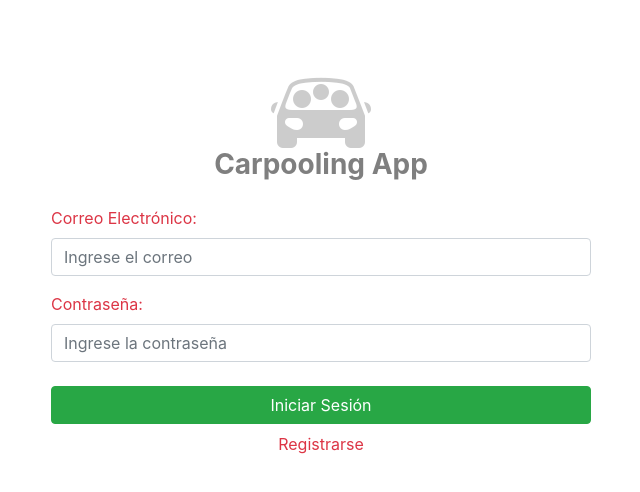
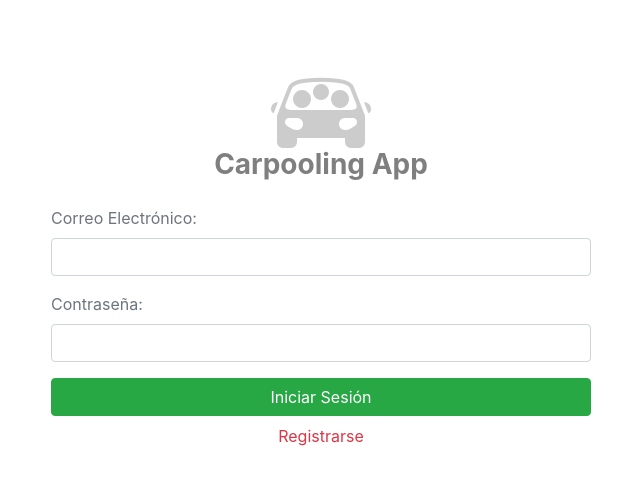
Before and after one commit to machucagelvez/carpooling-front, a React (Create React App) app: page / in a window 1280 px wide. Shown: the top 492 px of the page, without its empty margins (319-959 px from the left). Built offline with nearby package versions, Linux system fonts and the light colour scheme.

Commit message:
Sidebar y validación Login

```diff
--- a/package.json
+++ b/package.json
@@ -11,8 +11,10 @@
     "react": "^17.0.2",
     "react-bootstrap": "^1.6.0",
     "react-dom": "^17.0.2",
+    "react-icons": "^4.2.0",
     "react-router-dom": "^5.2.0",
     "react-scripts": "4.0.3",
+    "styled-components": "^5.3.0",
     "web-vitals": "^1.1.2",
     "yup": "^0.32.9"
   },
--- a/src/components/ModalNewRoute.js
+++ b/src/components/ModalNewRoute.js
@@ -53,7 +53,6 @@ function ModalNewRoute(props) {
                         onSubmit={(values, actions) => {
                             SaveRoute(values, props)
                             actions.setSubmitting(false);
-
                         }}
                         initialValues={{
                             routeName: '',
--- /dev/null
+++ b/src/components/Sidebar.js
@@ -0,0 +1,123 @@
+import React, { useState } from "react";
+import styled from "styled-components";
+import { Link } from "react-router-dom";
+import * as FaIcons from "react-icons/fa";
+import * as AiIcons from "react-icons/ai";
+import * as BiIcons from "react-icons/bi";
+import * as IoIcons from "react-icons/io";
+import * as VscIcons from "react-icons/vsc";
+import { IconContext } from "react-icons/lib";
+
+const Nav = styled.div`
+background: rgb(83, 83, 83);
+height: 80px;
+display: flex;
+justify-content: flex-start;
+align-items: center;
+`;
+
+const NavIcon = styled(Link)`
+margin-left: 2rem;
+font-size: 2rem;
+height: 80px;
+display: flex;
+justify-content: flex-start;
+align-items: center;
+`;
+
+const SidebarNav = styled.nav`
+background: rgb(83, 83, 83);
+width: 200px;
+height: 100vh;
+display: flex;
+justify-content: center;
+position: fixed;
+top: 0;
+left: ${({ sidebar }) => (sidebar ? "10" : "-100%")};
+transition: 350ms;
+z-index: 10;
+`;
+
+const SidebarWrap = styled.div`
+width: 100%;
+`;
+
+const SidebarLink = styled(Link)`
+display: flex;
+color: white;
+justify-content: space-between;
+align-items: center;
+padding: 20px;
+list-style: none;
+height: 60px;
+text-decoration: none;
+font-size: 18px;
+
+&:hover {
+	background: #252831;
+	border-left: 4px solid rgb(0, 153, 255);
+	cursor: pointer;
+}
+`;
+
+const SidebarLabel = styled.span`
+margin-left: 16px;
+`;
+
+function Sidebar() {
+    const [sidebar, setSidebar] = useState(false);
+    const showSidebar = () => setSidebar(!sidebar);
+
+    return (
+            <>
+                <IconContext.Provider value={{ color: "white" }}>
+                    <Nav>
+                        <NavIcon to="#">
+                            <FaIcons.FaBars onClick={showSidebar} />
+                        </NavIcon>
+                        <div className="container">
+                            <h4 style={{ textAlign: "end", marginRight:"1rem", color: "white" }}>Carpooling App</h4>
+                        </div>
+                    </Nav>
+                    <SidebarNav sidebar={sidebar}>
+                    <SidebarWrap>
+                        <NavIcon to="#">
+                            <AiIcons.AiOutlineClose onClick={showSidebar} />
+                        </NavIcon>
+                        <div className="container">
+                            <h4 className="text-center text-light mt-3 mb-3">Usuario</h4>
+                            <div className="row justify-content-center mb-3">
+                                <button className="btn btn-primary btn-sm mr-2">
+                                    Usuario
+                                </button>
+                                <button className="btn btn-outline-light btn-sm">
+                                    Carpooler
+                                </button>
+                            </div>
+                        </div>
+                        <SidebarLink to="/routes">
+                            <div>
+                                <IoIcons.IoMdMap />
+                                <SidebarLabel>Mis Rutas</SidebarLabel>
+                            </div>
+                        </SidebarLink>
+                        <SidebarLink to="/configuration">
+                            <div>
+                                <VscIcons.VscGear />
+                                <SidebarLabel>Configuración</SidebarLabel>
+                            </div>
+                        </SidebarLink>
+                        <SidebarLink to="#">
+                            <div>
+                                <BiIcons.BiLogOut />
+                                <SidebarLabel>Cerrar Sesión</SidebarLabel>
+                            </div>
+                        </SidebarLink>
+                    </SidebarWrap>
+                    </SidebarNav>
+                </IconContext.Provider>
+            </>
+        );
+};
+
+export default Sidebar;
--- a/src/pages/AvailableRoutes.js
+++ b/src/pages/AvailableRoutes.js
@@ -1,6 +1,6 @@
 import { Component } from "react";
 import { withRouter, Link } from "react-router-dom";
-//import Menu from '../components/Menu'
+import Sidebar from "../components/Sidebar";
 
 class AvailableRoutes extends Component {
 
@@ -53,6 +53,7 @@ class AvailableRoutes extends Component {
 
         return (
             <div className="container">
+                <Sidebar/>
                 <div className="row d-flex justify-content-start mt-5">
                     <h4 className="text-black-50 ml-4">Rutas disponibles</h4>
                 </div>
--- a/src/pages/Login.js
+++ b/src/pages/Login.js
@@ -1,11 +1,36 @@
-import { Component } from "react";
+import { Formik } from "formik";
+//import { Component } from "react";
+import { Form, Button } from "react-bootstrap";
 import {Link} from 'react-router-dom'
 import logo from '../images/car.png'
 import './styles/Login.css'
+import * as yup from 'yup';
 
+const schema = yup.object().shape({
+    email: yup.string().email('Debe ser un email válido').required('Campo obligatorio'),
+    password: yup.string().required('Campo obligatorio')
+})
 
-class Login extends Component {
-    render() {
+function SignIn(values, props) {
+    fetch('http://localhost:4000/auth/login',{
+            method: 'POST',
+            body:JSON.stringify(values),
+            headers:{
+                'Accept': 'application/json',
+                'Content-Type': 'application/json'
+            }
+        })
+        .then(res => res.json())
+        .then(data => {
+            if(data.message!=='Login exitoso') {
+                window.alert(data.message)
+            }else{
+                props.history.push('/routes')
+            }
+        })
+}
+
+function Login(props) {
     return (
         <div className="container">
             <div className="row d-flex justify-content-center mt-5">
@@ -16,33 +41,65 @@ class Login extends Component {
             </div>
             <div className="row d-flex justify-content-center mt-3">
                 <div className="col-12 col-md-6">
-                        <form>
-                            <div className="form-group">
-                                <label className="text-danger">Correo Electrónico:</label>
-                                <input type="email" className="form-control" placeholder="Ingrese el correo"/>
-                            </div>
-                            <div className="form-group">
-                                <label className="text-danger">Contraseña:</label>
-                                <input type="password" className="form-control" placeholder="Ingrese la contraseña"/>
-                            </div>
-                        </form>
-                    </div>
-                </div>
-                <div className="row d-flex justify-content-center mt-2">
-                    <div className="col-12 col-md-6">
-                        <Link to='/routes' className="btn btn-success btn-block">Iniciar Sesión</Link>
+                    <Formik
+                        validationSchema={schema}
+                        onSubmit={(values, actions) => {
+                            SignIn(values, props)
+                            actions.setSubmitting(false)
+                        }}
+                        initialValues={{
+                            email: '',
+                            password: ''
+                        }}
+                    >
+                        {({
+                            handleSubmit,
+                            handleChange,
+                            handleBlur,
+                            values,
+                            touched,
+                            errors
+                        }) => (
+                            <Form noValidate onSubmit={handleSubmit}>
+                                <Form.Group>
+                                    <Form.Label className="text-secondary">Correo Electrónico:</Form.Label>
+                                    <Form.Control
+                                        type="email"
+                                        name="email"
+                                        value={values.email}
+                                        onChange={handleChange}
+                                        onBlur={handleBlur}
+                                        isInvalid={touched.email && errors.email}
+                                    />
+                                    <Form.Control.Feedback type="invalid">
+                                        {errors.email}
+                                    </Form.Control.Feedback>
+                                </Form.Group>
+                                <Form.Group>
+                                    <Form.Label className="text-secondary">Contraseña:</Form.Label>
+                                    <Form.Control
+                                        type="password"
+                                        name="password"
+                                        value={values.password}
+                                        onChange={handleChange}
+                                        onBlur={handleBlur}
+                                        isInvalid={touched.password && errors.password}
+                                    />
+                                    <Form.Control.Feedback type="invalid">
+                                        {errors.password}
+                                    </Form.Control.Feedback>
+                                </Form.Group>
+                                <Button variant="success btn-block" type="submit" >Iniciar Sesión</Button>
+                            </Form>
+                        )}
+                    </Formik>
                 </div>
             </div>
             <div className="row d-flex justify-content-center mt-2">
                 <Link to='/register' className="text-danger">Registrarse</Link>
             </div>
-
-
-
-
         </div>
     )
 }
-}
 
 export default Login
```
Also changed, not shown: src/components/Menu.js (deleted, +0 -19 lines), 1 other file (tests, documents, lock files or other folders). Lines whose indentation alone changed are shown as unchanged.
